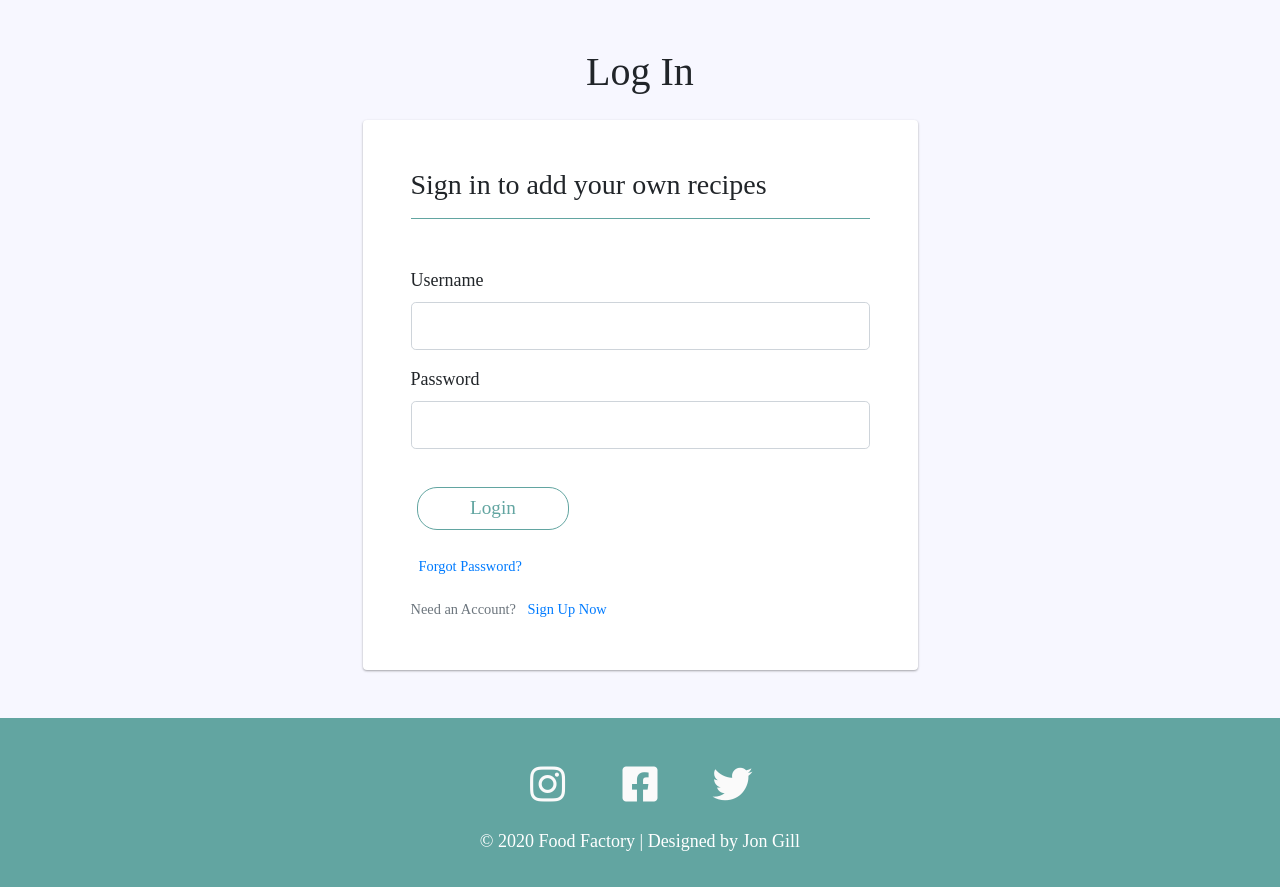
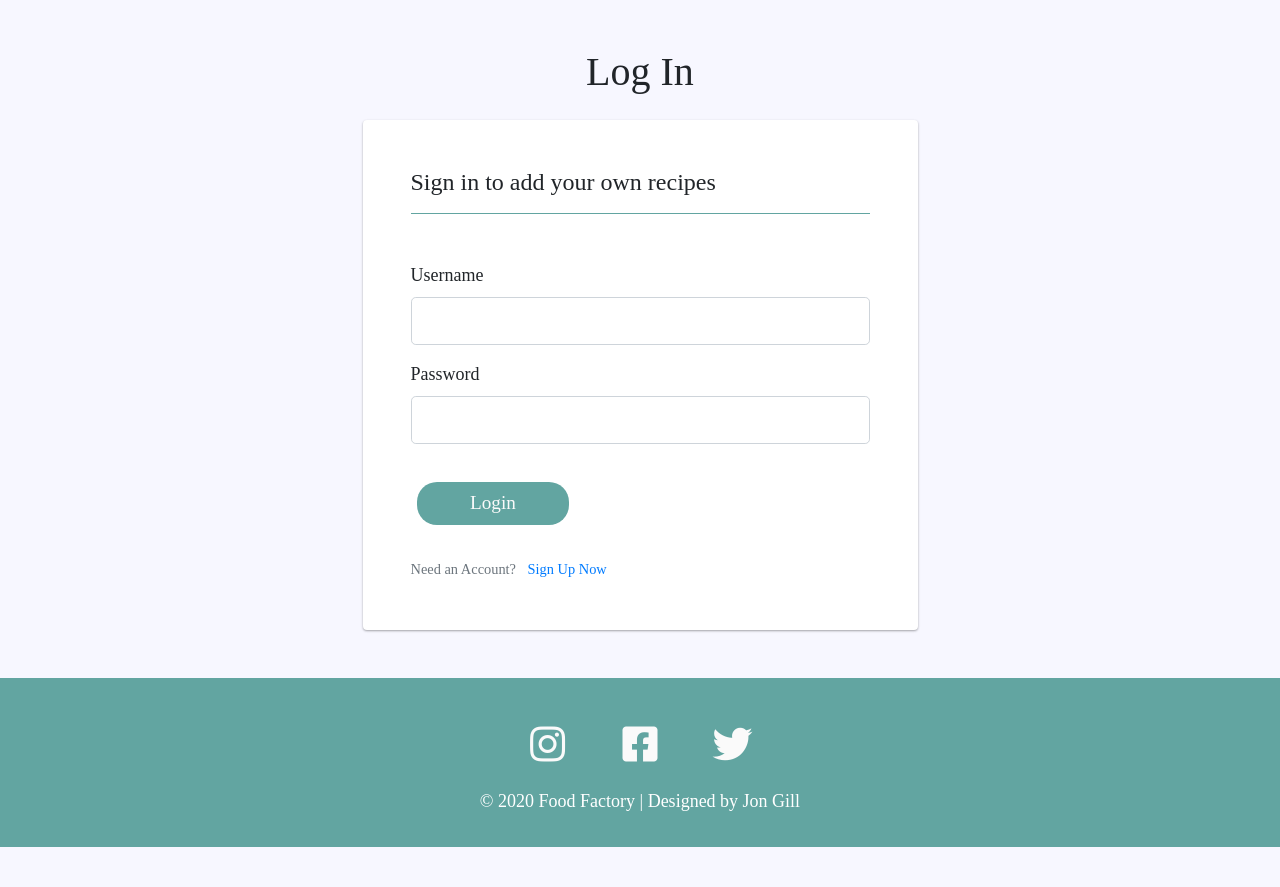
Before and after one commit to jpg6453/food-factory, a Flask app: page /login in a window 1280 px wide. Shown: the part 96-983 px from the top of the page. After the commit the page ends 943 px from the top, so only its background shows below. Run offline with Flask 2, Linux system fonts and the light colour scheme; some libraries are stand-ins or nearby versions; some web fonts are replaced.

Commit message:
amend login form h tag and btn color

```diff
--- a/templates/login.html
+++ b/templates/login.html
@@ -20,7 +20,7 @@
                 </div>
                 <div class="row justify-content-center">
                     <div class="col-11 col-md-8 col-lg-6 card form-card p-5 mb-5">
-                        <h3 class="stay-black mb-3">Sign in to add your own recipes</h3>
+                        <h4 class="stay-black mb-3">Sign in to add your own recipes</h4>
                         <div class="section-seperator mb-5"></div>
                         <form method="POST" action="{{ url_for('login') }}">
                             {{ form.hidden_tag() }}
@@ -58,23 +58,16 @@
                                 </div-->
                             </fieldset>
                             <div class="form-group">
-                                {{ form.submit(class="btn btn-green-outline") }}
+                                {{ form.submit(class="btn btn-green-solid") }}
                             </div>
-                            <small class="text-muted ml-2">
-                                <a href="#">
-                                    Forgot Password?
-                                </a>
-                            </small>
                         </form>
-
-                        <div class="pt-3">
+                        <div class="pt-2">
                             <small class="text-muted">
                                 Need an Account? <a class="ml-2" href="{{ url_for('register') }}">Sign Up Now</a>
                             </small>
                         </div>
                     </div>
                 </div>
-
         </section>
 
 {% endblock %}
```
